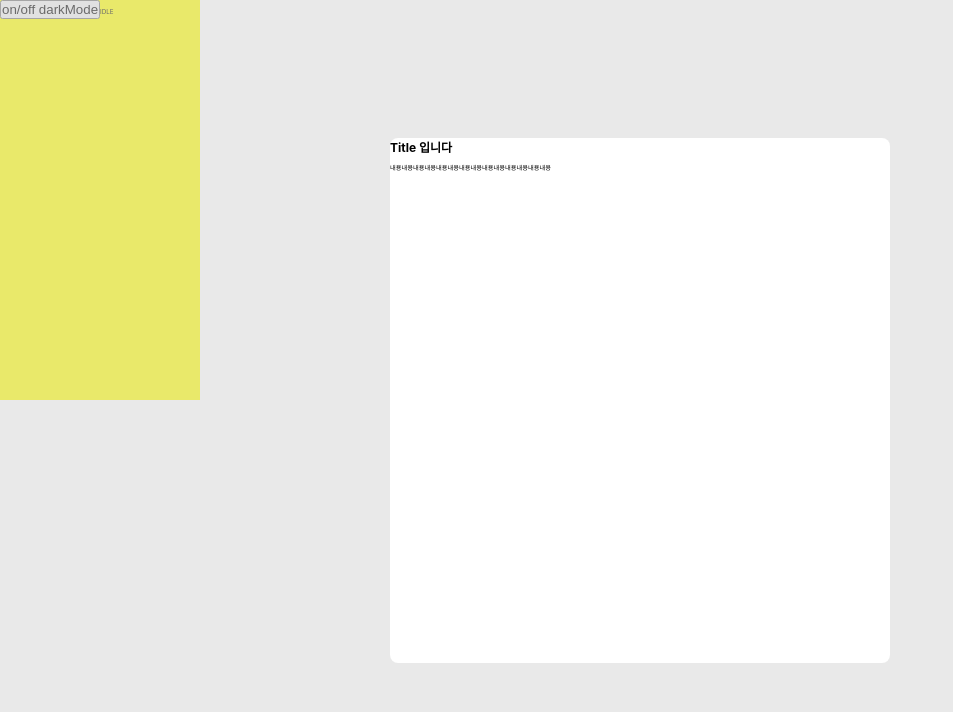
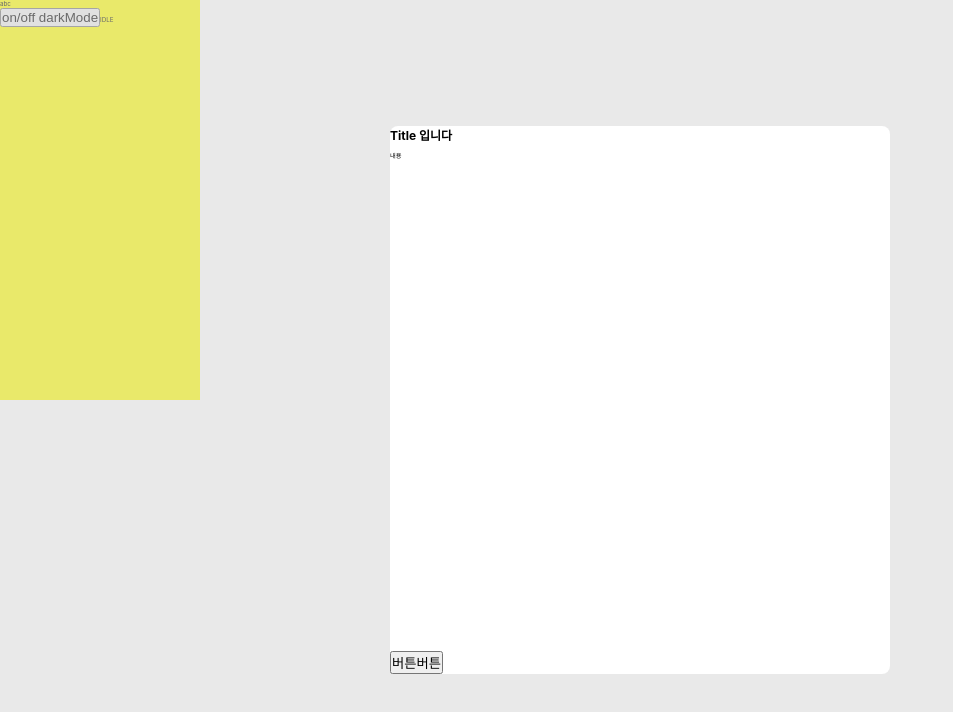
Before and after one commit to ingong/BuildMyOwnBoilerplate, a React app: page / in a window 1280 px wide. Both pictures are taken after a click on the button "on/off darkMode". Shown: the top 712 px of the page, without its empty margins (0-953 px from the left). Built offline with nearby package versions, Linux system fonts and the light colour scheme.

Commit message:
refactor: Modal 컴포넌트 및 커스텀 훅 리펙토링

```diff
--- a/src/components/Modals/modal.type.ts
+++ b/src/components/Modals/modal.type.ts
@@ -1,10 +1,9 @@
 import { ReactPortal } from 'react';
 
-type onSubmitType = (value: any) => Promise<void>;
-type dummyType = () => void;
+type onSubmitType = (value: any) => Promise<void> | void;
 
 export type ModalPropType = {
-  onSubmit: onSubmitType | dummyType;
+  onSubmit: onSubmitType;
   onClose: () => void;
   restProps?: {};
 };
--- a/src/components/Sample/Sample.tsx
+++ b/src/components/Sample/Sample.tsx
@@ -1,20 +1,20 @@
-import { useState, useReducer } from 'react';
+import { useState, useEffect, useReducer } from 'react';
 import { reducer } from '@/shared/Component.reducer';
 import { getSearchCat } from '@/api/cat';
 import { CatCardType } from '@/shared/type';
 import styled from '@emotion/styled';
 import IntersectionArea from './IntersectionArea';
-import useModals from '@/components/Modals/useModals';
+import useModals from '@/hooks/useModals';
 import SampleModal from './SampleModal';
 
 const Sample = () => {
-  const [page, setPage] = useState<number>(0);
+  const [page, setPage] = useState<string>('abc');
   const [state, dispatch] = useReducer(reducer<CatCardType[]>(), { _TAG: 'IDLE' });
   const { openModal, closeModal } = useModals();
 
   const handleModalOpen = () => {
     openModal(SampleModal, {
-      onSubmit: () => console.log('hello'),
+      onSubmit: (v) => setPage(v),
       onClose: () => closeModal(SampleModal),
     });
   };
@@ -46,6 +46,7 @@ const Sample = () => {
 
   return (
     <SampleWrapper>
+      <div>{page}</div>
       <button onClick={handleModalOpen}>on/off darkMode</button>
       {(() => {
         switch (state._TAG) {
--- a/src/components/Sample/SampleModal.tsx
+++ b/src/components/Sample/SampleModal.tsx
@@ -6,12 +6,15 @@ import { ModalPropType } from '@/components/Modals/modal.type';
 const SampleModal = (props?: ModalPropType) => {
   const root = document.getElementById('root') ?? document.body;
   const { onSubmit, onClose } = props as ModalPropType;
-  // console.log(onSubmit, onClose);
+  const handleSubmitBtn = async () => {
+    await onSubmit('onSubmitResult');
+  };
   const ModalContent = (
     <Styled.Container>
       <Styled.Body>
         <Styled.Title size="SMALL">Title 입니다</Styled.Title>
-        <Styled.Content>내용내용내용내용내용내용내용내용내용내용내용내용내용내용</Styled.Content>
+        <Styled.Content>내용</Styled.Content>
+        <button onClick={handleSubmitBtn}>버튼버튼</button>
       </Styled.Body>
       <Styled.Overlay onClick={onClose} />
     </Styled.Container>
--- a/src/components/Modals/useModals.ts
+++ b/src/hooks/useModals.ts
@@ -1,6 +1,6 @@
 import { ReactPortal, useContext } from 'react';
 import { ModalsDispatchContext } from '@/contexts/ModalsContext';
-import { ModalPropType } from './modal.type';
+import { ModalPropType } from '../components/Modals/modal.type';
 
 const useModals = () => {
   const { open, close } = useContext(ModalsDispatchContext);
```
